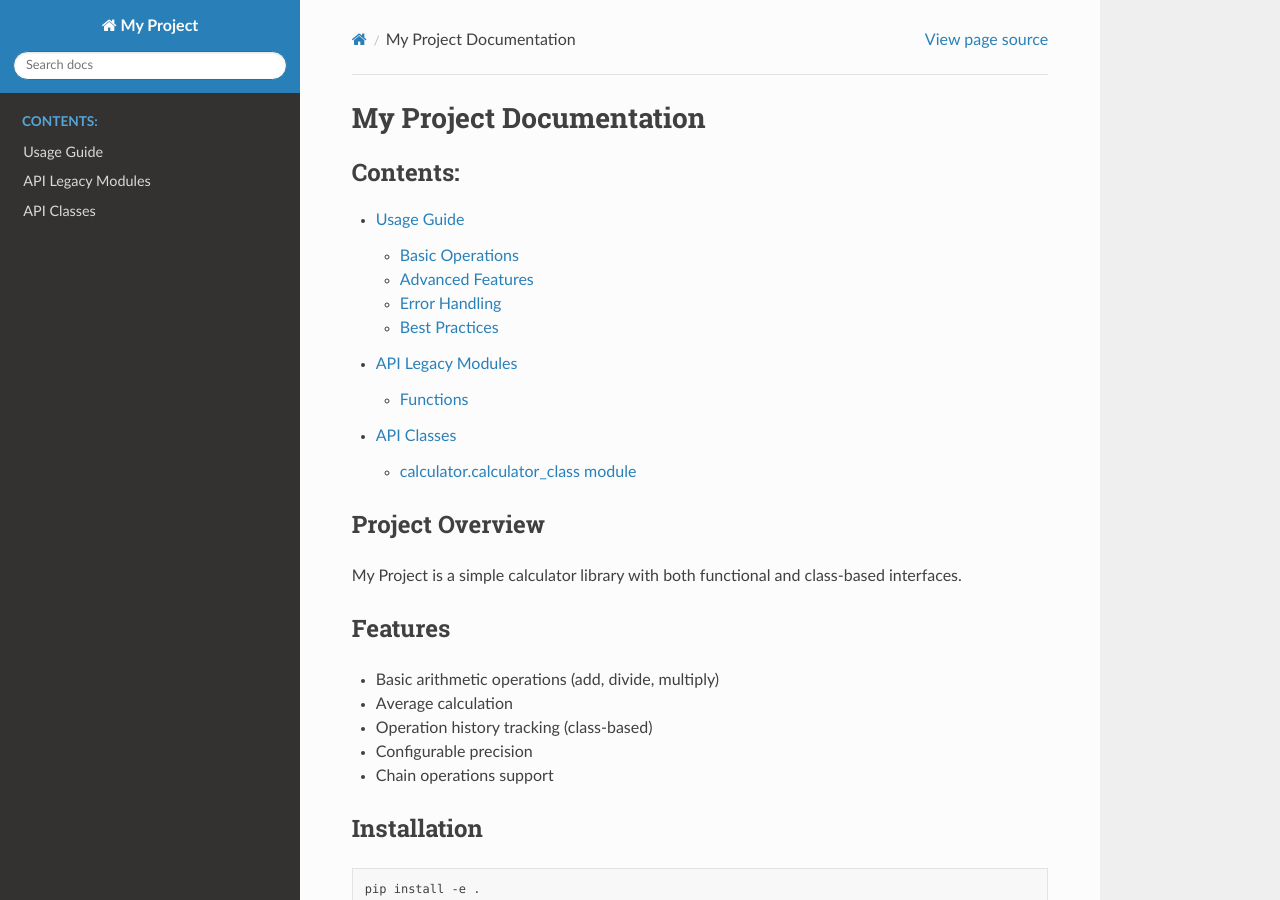
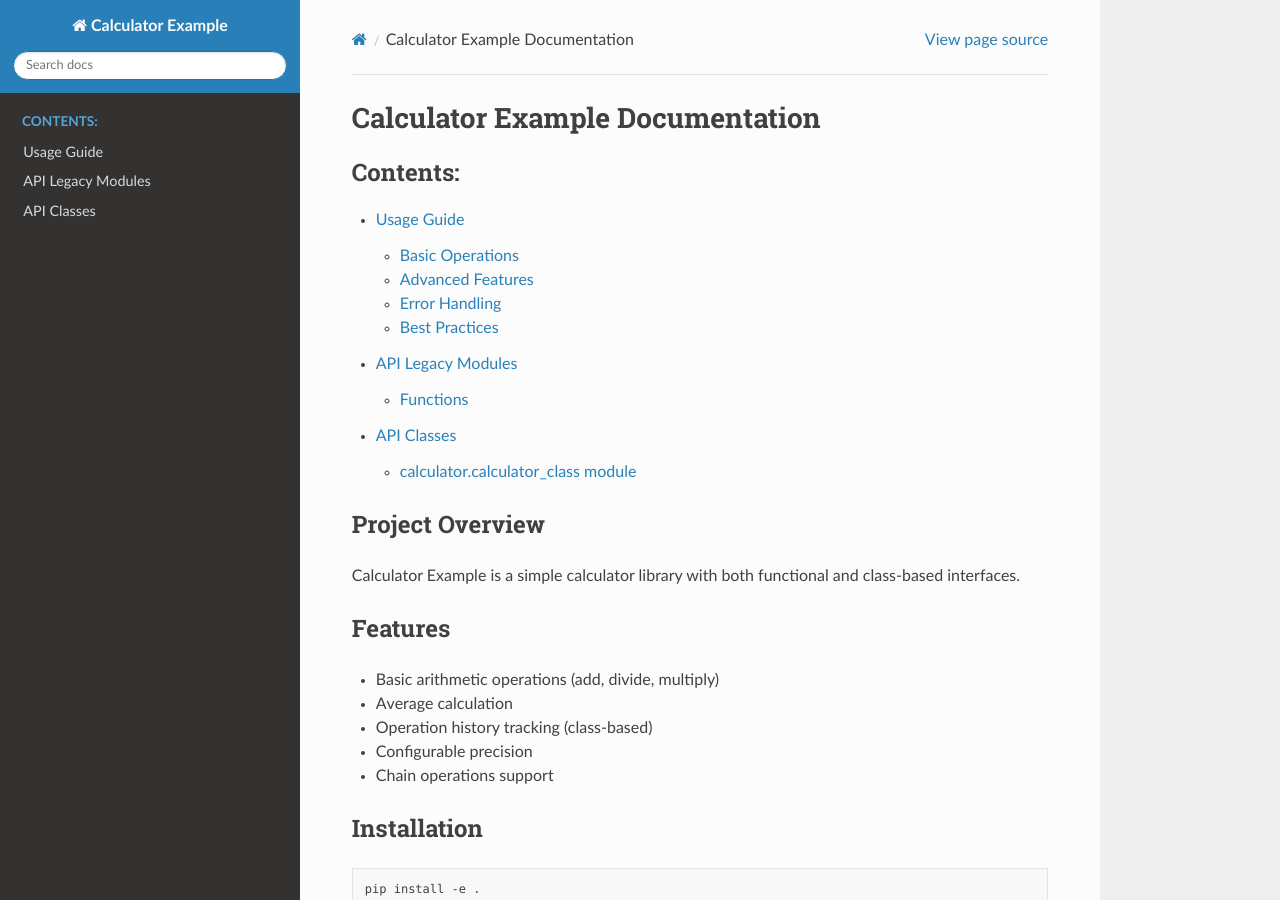
Before and after one commit to mistahuman/calculator-python-example, a Sphinx documentation site: the page built from docs/source/index.rst, in a window 1280 px wide and 900 px high. Built offline with Sphinx 7.4.7 and the Read the Docs theme 3.1.0, drawn with Linux system fonts in a browser that asks for light colours.

Commit message:
second commit

```diff
--- a/docs/source/conf.py
+++ b/docs/source/conf.py
@@ -1,6 +1,6 @@
 #!/usr/bin/env python3
 # -*- coding: utf-8 -*-
-"""Sphinx configuration file for My Project documentation.
+"""Sphinx configuration file for Calculator Example documentation.
 
 This file configures Sphinx to generate documentation for the calculator project.
 It sets up autodoc, type hints, and theme settings.
@@ -14,7 +14,7 @@ from datetime import datetime
 sys.path.insert(0, os.path.abspath('../../src'))
 
 # Project information
-project = 'My Project'
+project = 'Calculator Example'
 copyright = f'{datetime.now().year}, Marco Lanconelli'
 author = 'Marco Lanconelli'
 release = '0.1.0'
--- a/docs/source/index.rst
+++ b/docs/source/index.rst
@@ -1,4 +1,4 @@
-My Project Documentation
+Calculator Example Documentation
 ========================
 
 .. toctree::
@@ -12,7 +12,7 @@ My Project Documentation
 Project Overview
 ----------------
 
-My Project is a simple calculator library with both functional and class-based interfaces.
+Calculator Example is a simple calculator library with both functional and class-based interfaces.
 
 Features
 --------
--- a/src/calculator/__init__.py
+++ b/src/calculator/__init__.py
@@ -1,5 +1,5 @@
 #!/usr/bin/env python3
-"""My Project - A simple calculator with processing capabilities.
+"""Calculator Example - A simple calculator with processing capabilities.
 
 This package provides both functional and class-based interfaces for
 performing basic arithmetic operations with additional features like
```
Also changed, not shown: README.md (+1 -1 lines), 1 other file.
